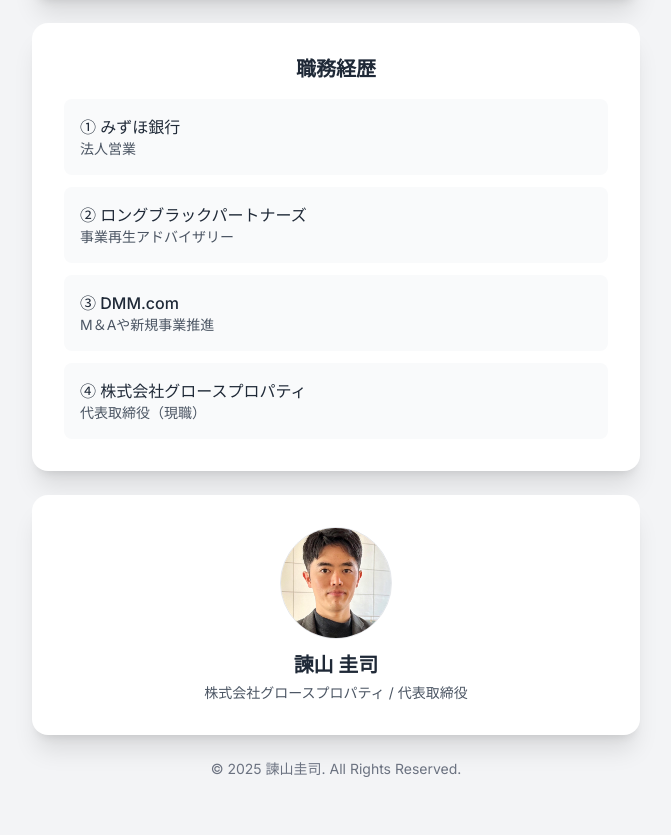
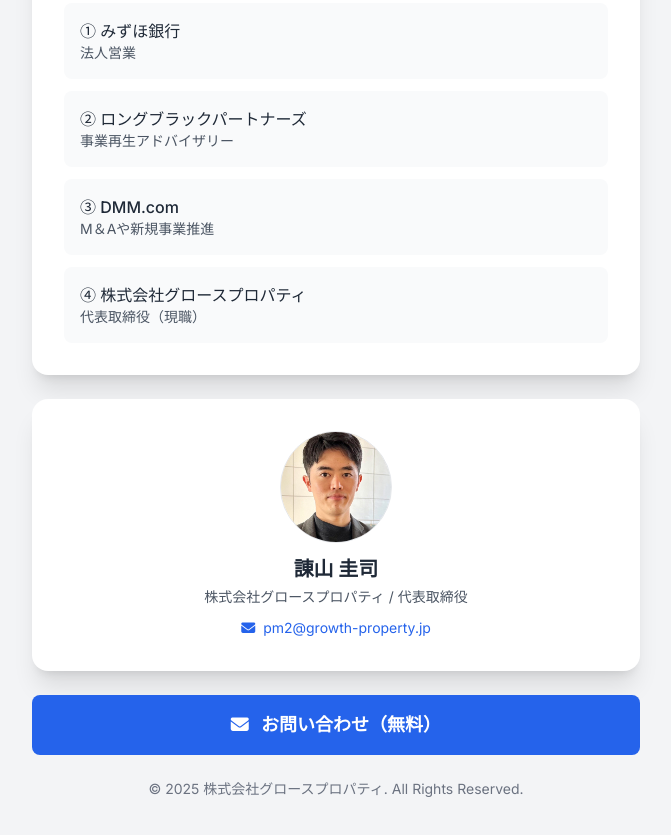
Before and after one commit to growthproperty/introduction, a plain HTML site: page index.html in a window 1280 px wide. Shown: the part 1735-2570 px from the top of the page, without its empty margins (304-975 px from the left). Drawn offline with nearby package versions, Linux system fonts and the light colour scheme.

Commit message:
Update index.html

```diff
--- a/index.html
+++ b/index.html
@@ -3,7 +3,7 @@
 <head>
   <meta charset="UTF-8" />
   <meta name="viewport" content="width=device-width, initial-scale=1.0"/>
-  <title>諫山圭司 プロフィール</title>
+  <title>プロフィール | 株式会社グロースプロパティ</title>
   <script src="https://cdn.tailwindcss.com"></script>
   <link rel="stylesheet" href="https://cdnjs.cloudflare.com/ajax/libs/font-awesome/6.4.0/css/all.min.css">
   <link rel="preconnect" href="https://fonts.googleapis.com">
@@ -17,21 +17,17 @@
 
   <div class="container mx-auto p-4 sm:p-6 lg:p-8 max-w-2xl">
 
-    <!-- メインプロフィールカード -->
+    <!-- メインカード -->
     <div class="bg-white dark:bg-gray-800 rounded-2xl shadow-xl p-6 sm:p-8 text-center">
 
       <!-- トップ画像（自宅画像・端まで表示） -->
       <div class="-mx-6 sm:-mx-8 -mt-6 mb-4">
-        <img src="assets/images/自宅画像.png" alt="自宅の写真"
+        <img src="assets/images/自宅画像.png" alt="住まいのイメージ"
              class="w-full h-48 sm:h-64 object-cover rounded-t-2xl" loading="lazy">
       </div>
 
-      <!-- 氏名と肩書 -->
-      <h1 class="text-3xl font-bold text-gray-900 dark:text-white mt-2">諫山 圭司</h1>
-      <p class="text-md text-gray-600 dark:text-gray-400 mt-1">株式会社グロースプロパティ / 代表取締役</p>
-
-      <!-- 事業内容（問い合わせ導線） -->
-      <div class="mt-8 text-left border-t border-gray-200 dark:border-gray-700 pt-6">
+      <!-- ヒーロー見出し＋説明 -->
+      <div class="mt-2 text-left border-t border-gray-200 dark:border-gray-700 pt-6">
         <h2 class="text-2xl font-extrabold text-gray-900 dark:text-white text-center">
           社長の引っ越し、まるっとお任せ。費用も“会社で”スマートに。
         </h2>
@@ -48,7 +44,7 @@
           <li class="flex gap-2"><i class="fas fa-check mt-1"></i><span>税務に配慮したスキーム設計（提携専門家と連携）</span></li>
         </ul>
 
-        <!-- お問い合わせCTA -->
+        <!-- お問い合わせCTA（上部） -->
         <div class="mt-6">
           <a href="https://growth-property.jp/contact" target="_blank" rel="noopener noreferrer"
              class="block w-full bg-blue-600 hover:bg-blue-700 text-white font-bold py-4 px-4 rounded-lg transition-transform transform hover:scale-105 text-lg text-center">
@@ -75,9 +71,9 @@
       </div>
     </div>
 
-    <!-- SNSリンク -->
+    <!-- 会社HP＆SNS -->
     <div class="bg-white dark:bg-gray-800 rounded-2xl shadow-xl p-6 sm:p-8 mt-6">
-      <h2 class="text-xl font-semibold mb-4 text-center text-gray-800 dark:text-gray-200">SNS & リンク</h2>
+      <h2 class="text-xl font-semibold mb-4 text-center text-gray-800 dark:text-gray-200">会社HP＆SNS</h2>
       <div class="grid grid-cols-3 gap-4 text-center">
         <a href="https://growth-property.jp/" target="_blank" rel="noopener noreferrer"
            class="bg-gray-100 dark:bg-gray-700 hover:bg-gray-200 dark:hover:bg-gray-600 p-4 rounded-lg transition-transform transform hover:scale-105">
@@ -140,16 +136,29 @@
       </div>
     </div>
 
-    <!-- プロフィール（最後に顔写真） -->
+    <!-- プロフィール（最後に顔写真＋メール） -->
     <div class="bg-white dark:bg-gray-800 rounded-2xl shadow-xl p-6 sm:p-8 mt-6 text-center">
-      <img src="assets/images/S__59940876.jpg" alt="諫山圭司"
+      <img src="assets/images/S__59940876.jpg" alt="諌山 圭司"
            class="w-28 h-28 rounded-full mx-auto object-cover border border-gray-200 dark:border-gray-700" loading="lazy">
-      <h3 class="text-xl font-semibold mt-3 text-gray-800 dark:text-gray-200">諫山 圭司</h3>
+      <h3 class="text-xl font-semibold mt-3 text-gray-800 dark:text-gray-200">諌山 圭司</h3>
       <p class="text-sm text-gray-600 dark:text-gray-400 mt-1">株式会社グロースプロパティ / 代表取締役</p>
+      <div class="mt-2">
+        <a href="mailto:pm2@growth-property.jp" class="inline-flex items-center gap-2 text-blue-600 dark:text-blue-400 hover:underline text-sm">
+          <i class="fas fa-envelope"></i> pm2@growth-property.jp
+        </a>
+      </div>
+    </div>
+
+    <!-- お問い合わせCTA（下部にも設置） -->
+    <div class="mt-6">
+      <a href="https://growth-property.jp/contact" target="_blank" rel="noopener noreferrer"
+         class="block w-full bg-blue-600 hover:bg-blue-700 text-white font-bold py-4 px-4 rounded-lg transition-transform transform hover:scale-105 text-lg text-center">
+        <i class="fas fa-envelope mr-2"></i> お問い合わせ（無料）
+      </a>
     </div>
 
     <footer class="text-center text-sm text-gray-500 dark:text-gray-400 py-6">
-      <p>&copy; 2025 諫山圭司. All Rights Reserved.</p>
+      <p>&copy; 2025 株式会社グロースプロパティ. All Rights Reserved.</p>
     </footer>
 
   </div>
```
